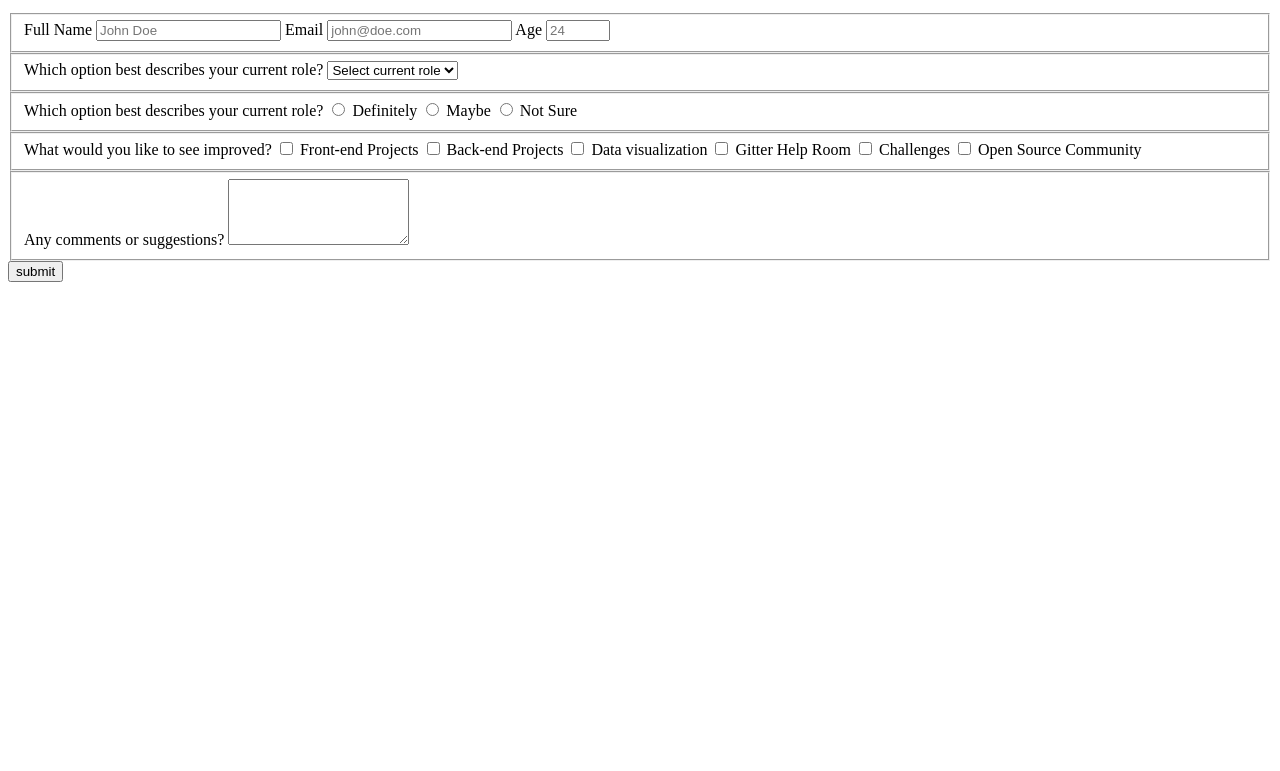
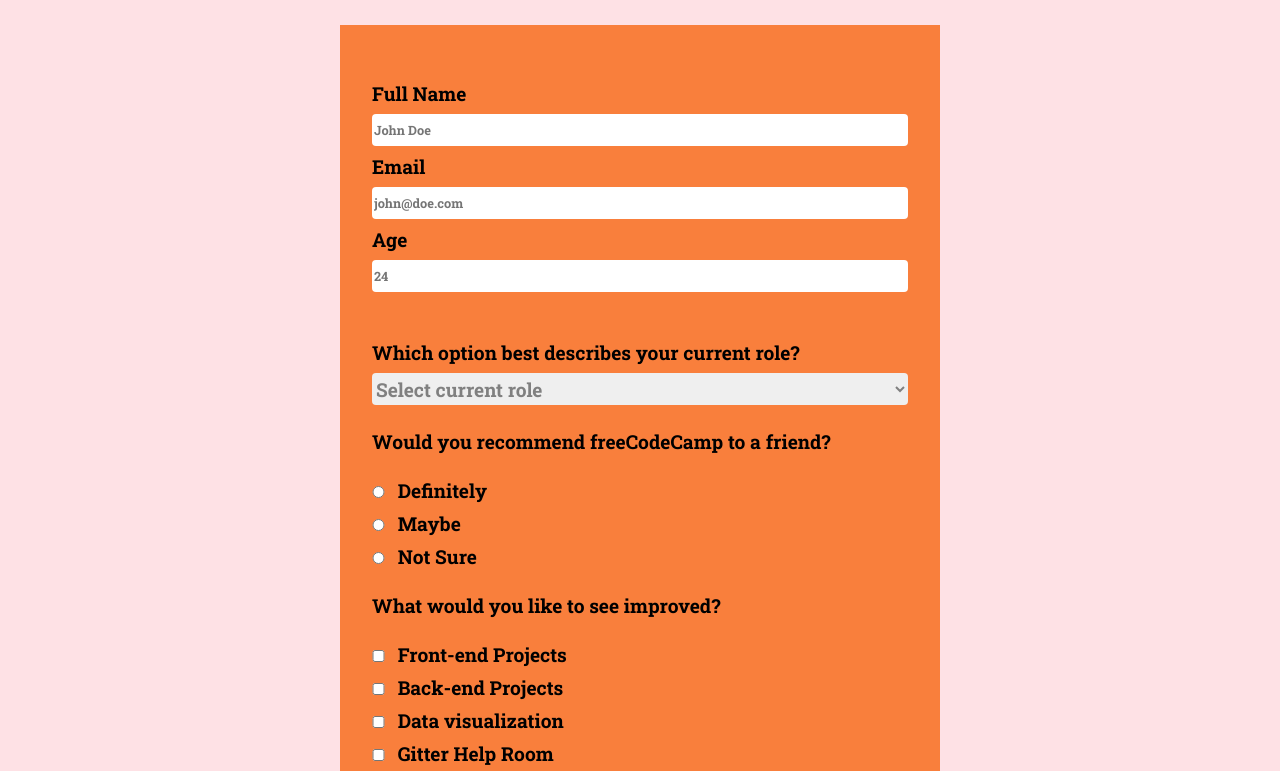
Before and after one commit to saurav-verma-01/Survey-form, a plain HTML site: page index.html in a window 1280 px wide. Shown: the part 101-872 px from the top of the page. Before the commit the page ends 800 px from the top, so only its background shows below. Drawn offline with Linux system fonts and the light colour scheme.

Commit message:
survey form completed

```diff
--- a/index.html
+++ b/index.html
@@ -3,7 +3,16 @@
   <head>
     <meta charset="UTF-8" />
     <meta name="viewport" content="width=device-width, initial-scale=1.0" />
+
+    <!-- Google Fonts -->
+    <link rel="preconnect" href="https://fonts.googleapis.com" />
+    <link rel="preconnect" href="https://fonts.gstatic.com" crossorigin />
+    <link
+      href="https://fonts.googleapis.com/css2?family=Roboto+Slab:wght@400;700&family=Roboto:wght@400;500;700&display=swap"
+      rel="stylesheet"
+    />
     <title>Survey Form</title>
+    <link rel="stylesheet" href="styles.css" />
   </head>
   <body>
     <h1 id="title">freeCodeCamp Survey Form</h1>
@@ -12,7 +21,7 @@
     </p>
 
     <form action="#" id="survey-form">
-      <fieldset>
+      <fieldset id="general">
         <label for="name" id="name-label"
           >Full Name
           <input required type="text" id="name" placeholder="John Doe" />
@@ -46,8 +55,8 @@
           </select>
         </label>
       </fieldset>
-      <fieldset>
-        Which option best describes your current role?
+      <fieldset id="recommendation">
+        <legend>Would you recommend freeCodeCamp to a friend?</legend>
         <label for="definitely">
           <input type="radio" name="refer" id="definitely" value="definitely" />
           Definitely
@@ -61,8 +70,8 @@
         </label>
       </fieldset>
 
-      <fieldset>
-        What would you like to see improved?
+      <fieldset id="improvements">
+        <legend>What would you like to see improved?</legend>
         <label for="front-end-projects">
           <input
             type="checkbox"
--- a/styles.css
+++ b/styles.css
@@ -0,0 +1,103 @@
+*,
+*::after,
+*::before {
+  margin: 0;
+  padding: 0;
+  box-sizing: border-box;
+}
+
+body {
+  font-family: "Roboto", sans-serif;
+  width: 100%;
+  min-height: 100vh;
+  background-color: #fee1e5;
+  color: #000000;
+  padding: 2rem;
+}
+
+h1 {
+  font-family: "Roboto Slab", serif;
+}
+label {
+  font-family: "Roboto Slab", serif;
+}
+
+form {
+  width: 60vw;
+  min-width: 300px;
+  max-width: 600px;
+  margin: 2rem auto;
+  background-color: rgba(248, 108, 27, 0.835);
+  padding: 2rem;
+}
+
+#title,
+#description {
+  text-align: center;
+}
+input {
+  display: block;
+  width: 100%;
+  padding: 1rem;
+  padding-left: 2px;
+  margin-top: 0.5rem;
+  font: inherit;
+  font-size: 0.8rem;
+  border: none;
+  outline: none;
+  height: 12px;
+  border-radius: 0.25rem;
+}
+select {
+  width: 100%;
+  height: 2rem;
+  font: inherit;
+  color: grey;
+  border: none;
+  outline: none;
+  border-radius: 0.25rem;
+  margin-top: 0.5rem;
+}
+
+label {
+  display: block;
+  font-weight: bold;
+  font-size: 1.2rem;
+  margin-block: 0.5rem;
+}
+fieldset {
+  border: none;
+  padding-block: 1rem;
+}
+legend {
+  font-size: 1.2rem;
+  font-weight: bold;
+  font-family: "Roboto Slab", serif;
+}
+
+#recommendation input,
+#improvements input {
+  width: unset;
+  display: inline-block;
+  margin-right: 0.5rem;
+}
+
+textarea {
+  width: 100%;
+  display: block;
+  margin-top: 0.5rem;
+  border-radius: 0.5rem;
+  outline: none;
+  border: none;
+  padding: 1rem;
+}
+
+input[type="submit"] {
+  font-size: 1.25rem;
+  text-transform: uppercase;
+  font-weight: bold;
+  height: max-content;
+  display: block;
+  color: rgb(49, 18, 1);
+  background-color: #f4f811f0;
+}
```
